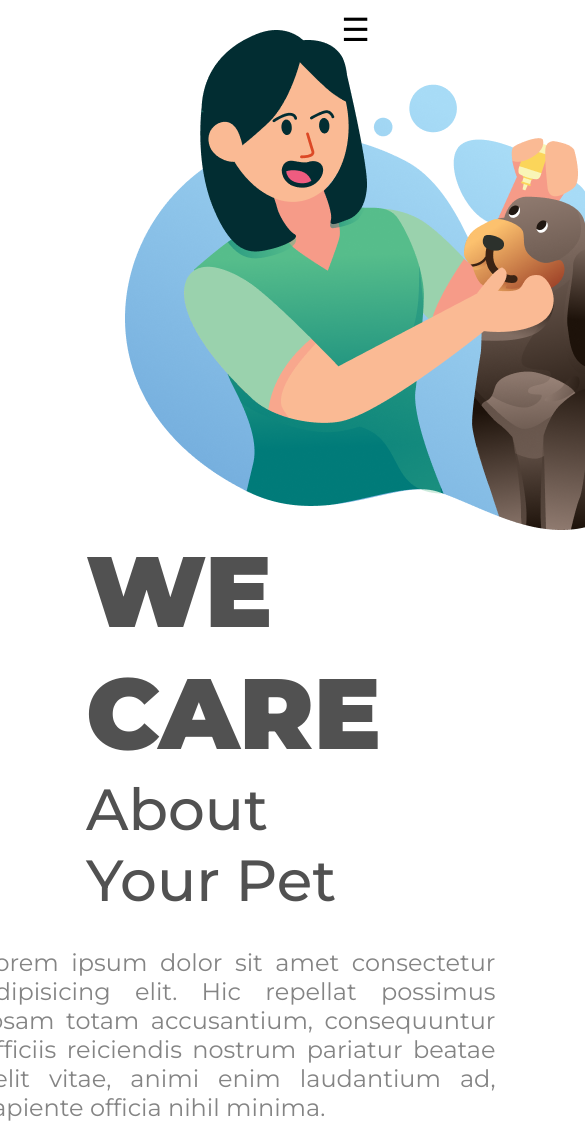
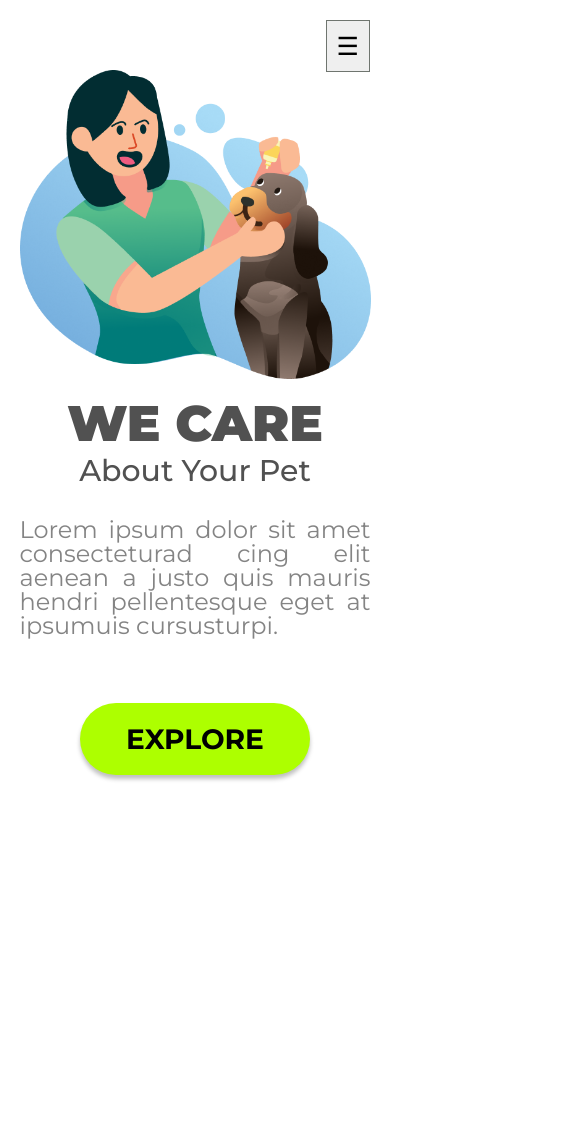
Before and after one commit to Higorreis/We-Care, a plain HTML site: page index.html in a window 390 px wide. Shown: the top 1125 px of the page, 585 px wide, since content can reach past the window. After the commit the page ends 894 px from the top, so only its background shows below. Drawn offline with Linux system fonts and the light colour scheme.

Commit message:
Atualização de responsividade Mobile

```diff
--- a/index.html
+++ b/index.html
@@ -15,43 +15,44 @@
 </head>
 
 <body>
+    <div class="container">
 
-    <header class="header">
-        <div>
-            <div class="menu">
+        <header class="header">
+            <div class="header-menu">
                 <a>HOME</a>
                 <a>ABOUT</a>
                 <a>PRODUCT</a>
                 <a>SERVICE</a>
                 <a>CONTACT</a>
-                <button class="button">LOG IN</button>
+            </div>
+            <div class="header-button">
+                <button>LOG IN</button>
+            </div>
+        </header>
 
-            </div>
-        </div>
-        <button class="button-menu">☰</button>
-    </header>
+        <button class="button">☰</button>
 
-    <main>
-        <div class="main">
-            <div>
+        <main class="main">
+            <section class="section-one">
                 <figure class="logo-image">
                     <img src="./img/Logo.png" alt="we-care-logo">
                 </figure>
-            </div>
-            <section class="text">
+            </section>
+            <section class="section-two">
                 <h1>WE CARE</h1>
                 <h2>About Your Pet</h2>
-                <p>Lorem ipsum dolor sit amet consectetur adipisicing elit. Hic repellat possimus ipsam totam
-                    accusantium, consequuntur officiis reiciendis nostrum pariatur beatae velit vitae, animi enim
-                    laudantium ad, sapiente officia nihil minima.</p>
+                <p>Lorem ipsum dolor sit amet consecteturad
+                    cing elit aenean a justo quis mauris hendri
+                    pellentesque eget at ipsumuis cursusturpi.</p>
                 <button>EXPLORE</button>
             </section>
-        </div>
-    </main>
+        </main>
+
+    </div>
 </body>
 <script>
-    let botao = document.querySelector(".button-menu")
-    let menu = document.querySelector(".menu")
+    let botao = document.querySelector(".button")
+    let menu = document.querySelector(".header")
 
     botao.addEventListener('click', () => {
         menu.classList.toggle('ativo')
--- a/style.css
+++ b/style.css
@@ -4,130 +4,148 @@
     padding: 0;
     box-sizing: border-box;
 }
-
-.header {
+.container{
+    width: 100vw;
+    height: 100vh;
+}
+.header{
     display: flex;
-    margin: 44px 0px 144px 76px;
+    margin: 38px 0 0 76px;
     align-items: center;
 }
-.header .menu a{
-    color: #989D9C;
-    font-size: 24px;
-    font-weight: 600;
-    line-height: 29px;
-    cursor: pointer;
+.header-menu a{
     margin-right: 23px;
-}
-.button{
-    background-color: #665AE1;
-    color: white;
-    width: 130px;
-    height: 41px;
-    border-radius: 20.5px;
-    border: none;
     font-weight: 600;
     font-size: 24px;
-    line-height: 29px;
-    cursor: pointer;
+    line-height: 100%;
+    color: #989D9C;
+}
+.header-button button{
+    font-weight: 600;
+    font-size: 24px;
+    line-height: 100%;
+    padding: 6px 22px;
+    border: none;
+    border-radius: 50px;
+    background: #665AE1;
+    color: #FFFFFF;
 }
 .main{
     display: flex;
+    gap: 86px;
 }
-.main .logo-image{
-    width: 568px;
-    height: 500px;
-    margin-left: 125px;
+.logo-image img{
+    width: 568;
+    height: 500;
+    max-width: 100%;
+    margin: 144px 0 183px 125px;
 }
-
-.main .text {
-    margin-left: 86px;
-    text-align: justify;
+.section-two{
+    max-width: 40%;
+    margin: 217px 146px 243px 0;
 }
-.main .text h1{
+.section-two h1{
+    font-weight: 900;
     font-size: 100px;
-    font-weight: 900;
-    line-height: 122px;
+    line-height: 100%;
     color: #515151;
 }
-.main .text h2{
+.section-two h2{
+    font-weight: 500;
     font-size: 58px;
-    font-weight: 500;
-    line-height: 71px;
+    line-height: 100%;
     color: #515151;
 }
-.main .text p{
+.section-two p{
+    font-weight: 400;
     font-size: 24px;
-    font-weight: 400;
-    line-height: 29px;
+    line-height: 100%;
     color: #848484;
-    width: 515px;
+    text-align: justify;
     margin-top: 32px;
     margin-bottom: 65px;
 }
-.main .text button{
-    font-weight: bold;
-    background-color: #0DFF00;
-    border-radius: 30px;
-    width: 239px;
-    height: 64px;
+.section-two button{
+    font-weight: 700;
+    font-size: 28px;
+    line-height: 100%;
+    color: #000000;
+    background: #ADFF00;
+    box-shadow: 0px 4px 4px 0px #00000040;
+    border-radius: 50px;
     border: none;
-    cursor: pointer;
-    filter:drop-shadow(0px 4px 4px rgba(0,.0,.0,0.25));
-    font-weight: 780;
-    font-size: 28px;
-    line-height: 34px;
-    color: #000000;
+    padding: 22px 46px;
 }
-.button-menu{
-    background: none;
-    border: none;
+.button{
     display: none;
-    font-size: 2rem;
 }
-@media screen and (max-width:768px){
-   .main{
-    display: flex;
-    flex-direction: column;
-    text-align: center;
-   }
-   .main .logo-image{
-    align-items: center;
+@media screen and (max-width:1500px) {
+
+    .header{
+        display: grid;
+        overflow: hidden;
+        gap: 10px;
+        margin-left:20px;
+        margin-top: 50px;
+        max-height: 0px;
+        transition: max-height 0.3s ease-in-out;
+    }
+    .header.ativo{
+        max-height: 210px;
+    }
+    .header-menu{
+        display: grid;
+        gap: 10px;
+    }
+    .button{
+        display: inline;
+        position: absolute;
+        right: 20px;
+        top: 20px;
+        padding: 10px;
+        font-size: 25px;
+        border: 1px solid rgb(111, 117, 111);
+    }
+    .button:hover{
+        opacity: .5;
+    }
+
+   .logo-image img{
+        display: flex;
+        max-width: 90%;
+        margin: 0 auto;
+        margin-top: 20px;
+        margin-bottom: 20px;
    }
 
-  .header{
-    position: relative;
-    display: flex;
-    justify-content: space-between;
-    align-items: center;
-    margin: 15px;
-  }
-  .button-menu{
-    display: block;
-    position: fixed;
-    top: 10px;
-    right: 20px;
-    background: none;
-    border: none;
-    cursor: pointer;
-    z-index: 10;
-    border-radius: 5px;
-    font-size: 2rem;
-  }
-  section{
-    justify-items: center;
-  }
-  .menu{
-    display: flex;
-    flex-direction: column;
-    overflow: hidden;
-    gap: 5px;
-    align-items: flex-start;
-    max-height: 0px;
-    transition: max-height 0.3s ease-in-out;
-  }
-  .menu.ativo{
-    max-height: 250px;
+    .section-two{
+        position: static;
+        margin: 0 auto;
+        text-align: center;
+        max-width: 90%;
+    }
+    .section-two h1{
+        font-weight: 900;
+        font-size: 50px;
+        line-height: 100%;
+        width: auto;
+    }
+    .section-two h2{
+        font-weight: 500;
+        font-size: 30px;
+        line-height: 100%;
+        margin-top: 7px;
+        margin-bottom: 17px;
+        width: auto;
+    }
+    .section-two p{
+        text-align: justify;
+        width: auto;
+    }
+    .main{
+        display: inline;
+        margin: 0 auto;
+    }
 
-  }
 
 }
```
